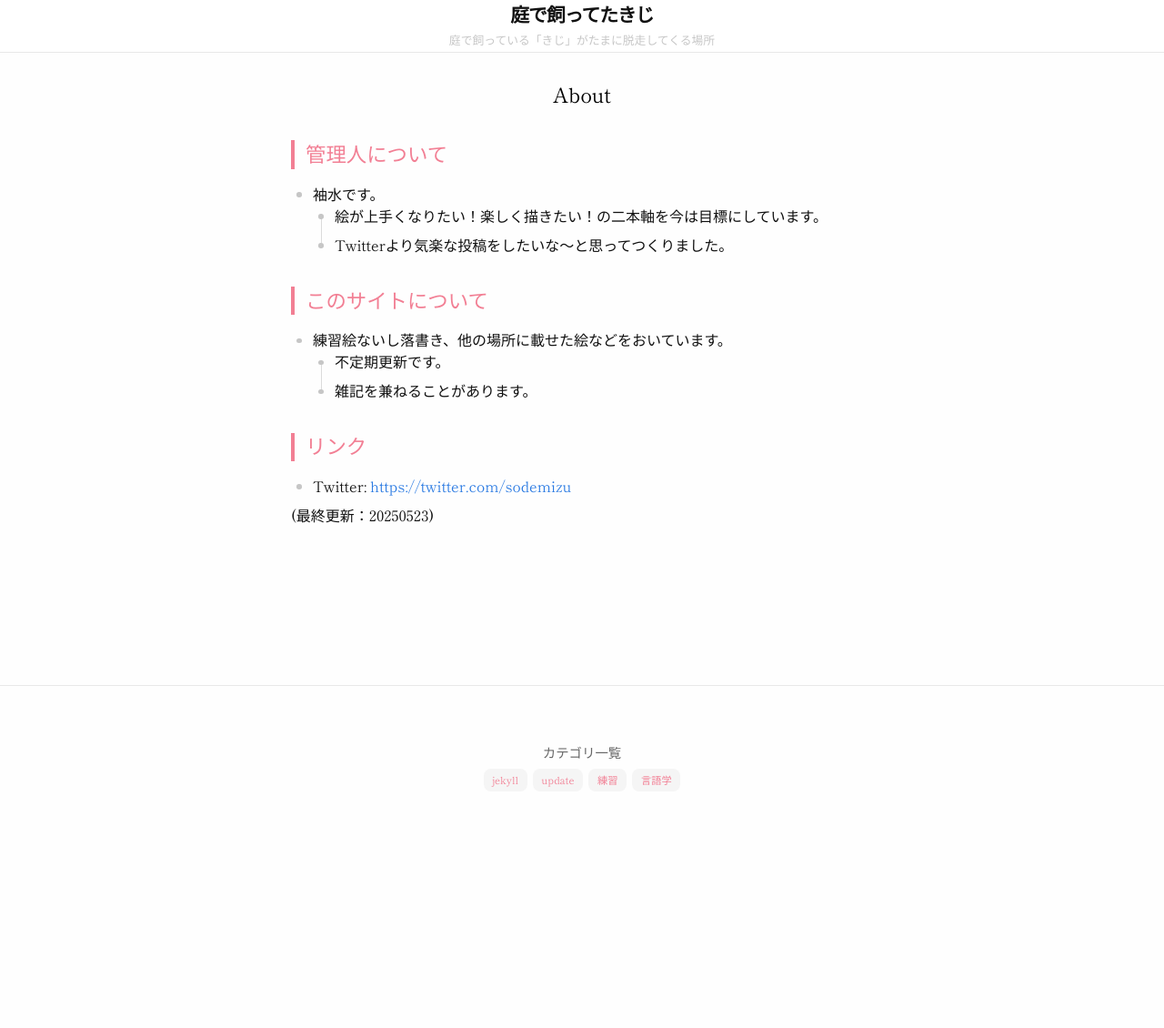
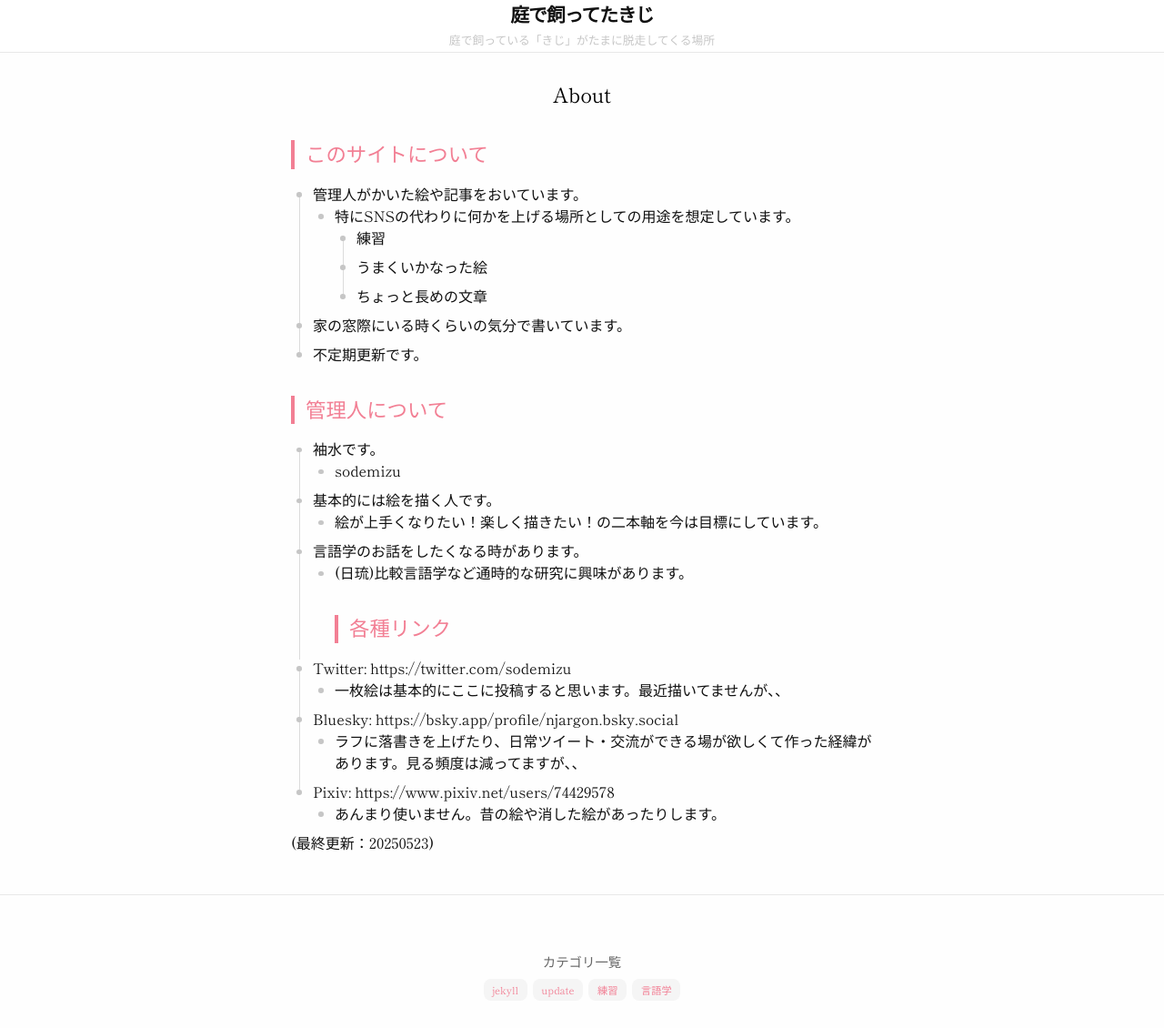
Before and after one commit to njargon/njargon.github.io, a Jekyll site: the page built from about.md, in a window 1280 px wide. Shown: the whole page at 91% size. Built offline with Jekyll 4.4.1, drawn with Linux system fonts in a browser that asks for light colours; before the commit the page ends 900 px from its top, so only the background shows below that.

Commit message:
vault backup: 2025-05-23 20:42:10

```diff
--- a/about.md
+++ b/about.md
@@ -6,20 +6,30 @@ permalink: /about/
 
 <h1 class="category-heading">About</h1>
 
+## このサイトについて
+
+- 管理人がかいた絵や記事をおいています。
+	- 特にSNSの代わりに何かを上げる場所としての用途を想定しています。
+		- 練習
+		- うまくいかなった絵
+		- ちょっと長めの文章
+- 家の窓際にいる時くらいの気分で書いています。
+- 不定期更新です。
+
 ## 管理人について
 
 - 袖水です。
+	- sodemizu
+- 基本的には絵を描く人です。
 	- 絵が上手くなりたい！楽しく描きたい！の二本軸を今は目標にしています。
-	- Twitterより気楽な投稿をしたいな〜と思ってつくりました。
-
-## このサイトについて
-
-- 練習絵ないし落書き、他の場所に載せた絵などをおいています。
-	- 不定期更新です。
-	- 雑記を兼ねることがあります。
-
-## リンク
-- Twitter: [https://twitter.com/sodemizu](https://twitter.com/sodemizu)
-
+- 言語学のお話をしたくなる時があります。
+	- (日琉)比較言語学など通時的な研究に興味があります。
+## 各種リンク
+- Twitter: https://twitter.com/sodemizu
+	- 一枚絵は基本的にここに投稿すると思います。最近描いてませんが、、
+- Bluesky: https://bsky.app/profile/njargon.bsky.social
+	- ラフに落書きを上げたり、日常ツイート・交流ができる場が欲しくて作った経緯があります。見る頻度は減ってますが、、
+- Pixiv: https://www.pixiv.net/users/74429578
+	- あんまり使いません。昔の絵や消した絵があったりします。
 
 (最終更新：20250523)
```
